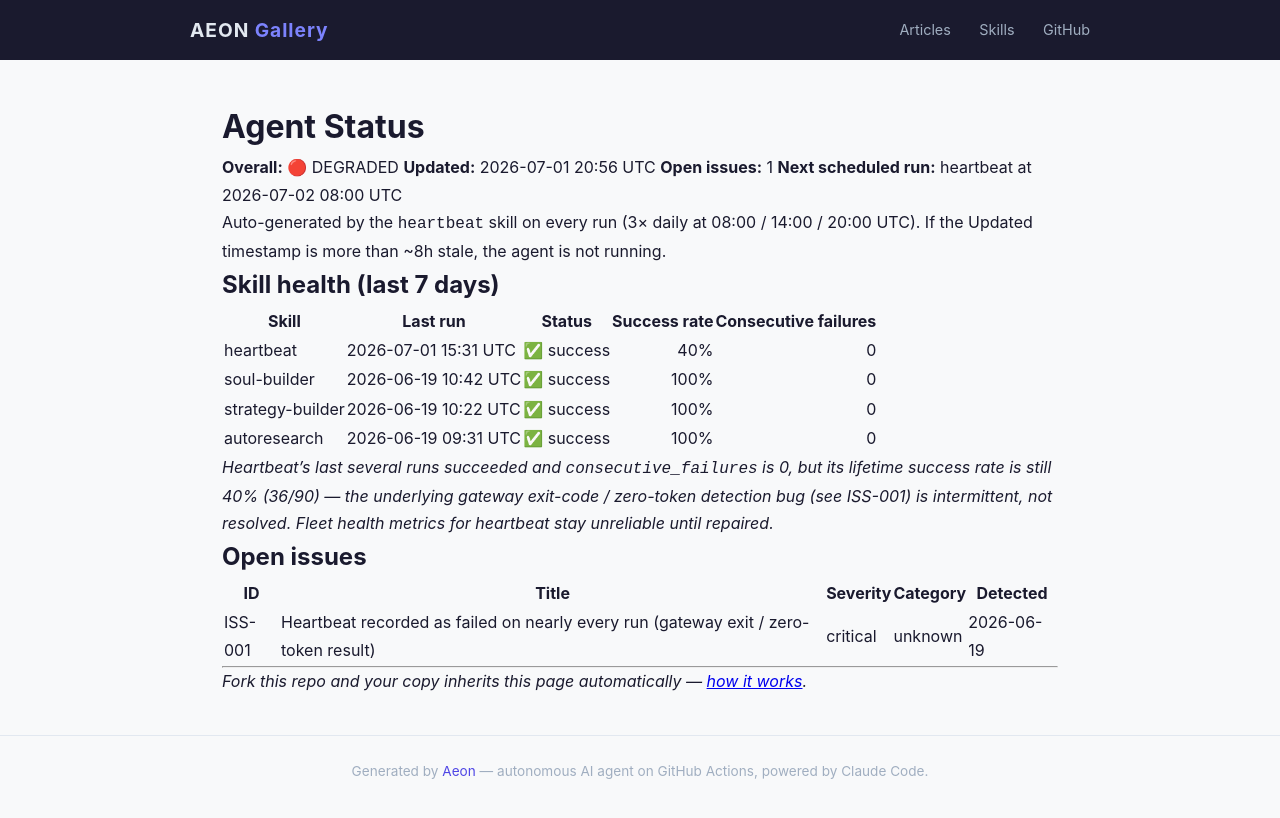
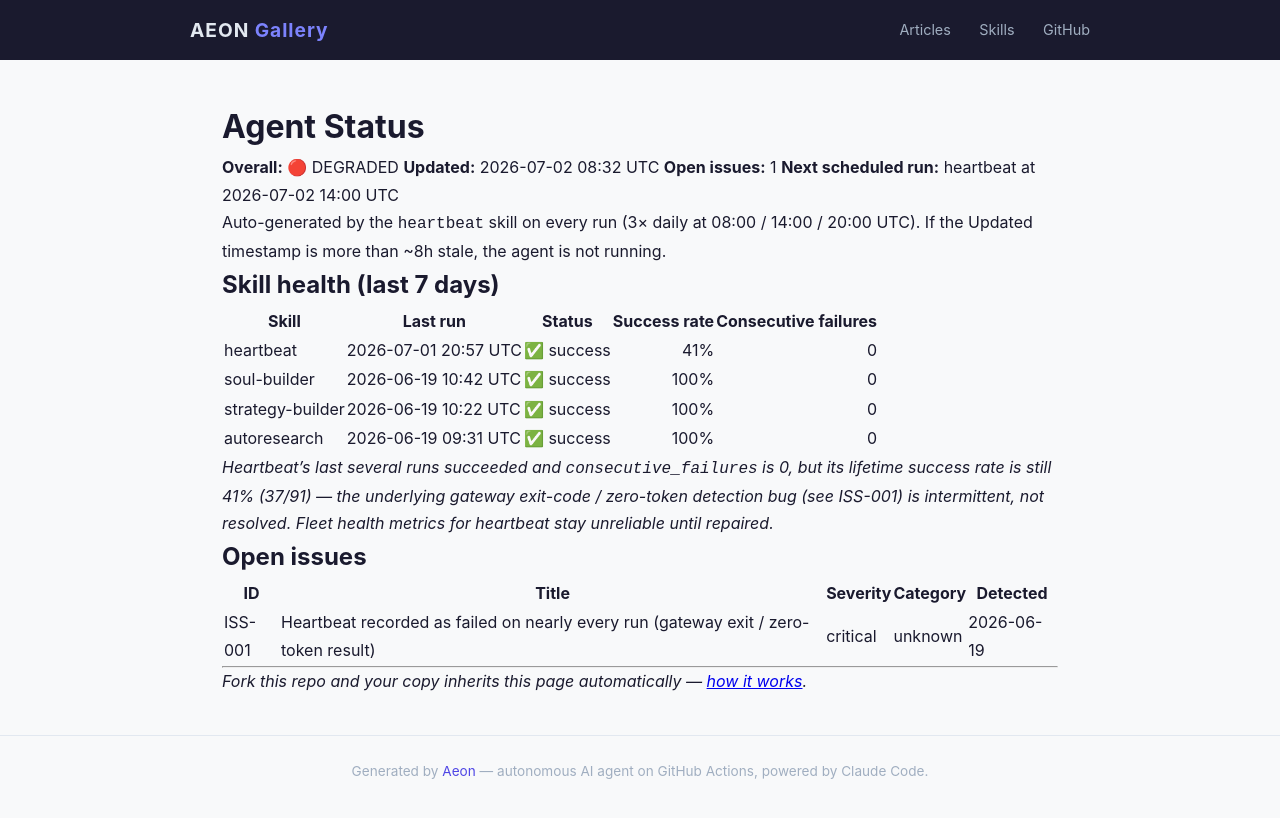
Before and after one commit to RickCrosschain/aeon, a Jekyll site: the page built from docs/status.md, in a window 1280 px wide. Shown: the top 818 px of the page. Built offline with Jekyll 4.4.1, drawn with Linux system fonts in a browser that asks for light colours.

Commit message:
chore(heartbeat): auto-commit 2026-07-02

```diff
--- a/docs/status.md
+++ b/docs/status.md
@@ -7,9 +7,9 @@
 # Agent Status
 
 **Overall:** 🔴 DEGRADED
-**Updated:** 2026-07-01 20:56 UTC
+**Updated:** 2026-07-02 08:32 UTC
 **Open issues:** 1
-**Next scheduled run:** heartbeat at 2026-07-02 08:00 UTC
+**Next scheduled run:** heartbeat at 2026-07-02 14:00 UTC
 
 Auto-generated by the `heartbeat` skill on every run (3× daily at 08:00 / 14:00 / 20:00 UTC). If the Updated timestamp is more than ~8h stale, the agent is not running.
 
@@ -17,12 +17,12 @@
 
 | Skill | Last run | Status | Success rate | Consecutive failures |
 |-------|----------|--------|-------------:|---------------------:|
-| heartbeat | 2026-07-01 15:31 UTC | ✅ success | 40% | 0 |
+| heartbeat | 2026-07-01 20:57 UTC | ✅ success | 41% | 0 |
 | soul-builder | 2026-06-19 10:42 UTC | ✅ success | 100% | 0 |
 | strategy-builder | 2026-06-19 10:22 UTC | ✅ success | 100% | 0 |
 | autoresearch | 2026-06-19 09:31 UTC | ✅ success | 100% | 0 |
 
-_Heartbeat's last several runs succeeded and `consecutive_failures` is 0, but its lifetime success rate is still 40% (36/90) — the underlying gateway exit-code / zero-token detection bug (see ISS-001) is intermittent, not resolved. Fleet health metrics for heartbeat stay unreliable until repaired._
+_Heartbeat's last several runs succeeded and `consecutive_failures` is 0, but its lifetime success rate is still 41% (37/91) — the underlying gateway exit-code / zero-token detection bug (see ISS-001) is intermittent, not resolved. Fleet health metrics for heartbeat stay unreliable until repaired._
 
 ## Open issues
 
--- a/memory/token-usage.csv
+++ b/memory/token-usage.csv
@@ -39,3 +39,4 @@
 2026-07-01,heartbeat,claude-opus-4-8,2098,4382,415089,38745
 2026-07-01,heartbeat,claude-opus-4-8,2094,4246,312709,38064
 2026-07-01,heartbeat,claude-opus-4-8,2100,5710,483308,59015
+2026-07-02,heartbeat,claude-opus-4-8,2096,5028,310812,27157
```
Also changed, not shown: memory/logs/2026-07-02.md (added, +16 -0 lines), .outputs/heartbeat.md.
